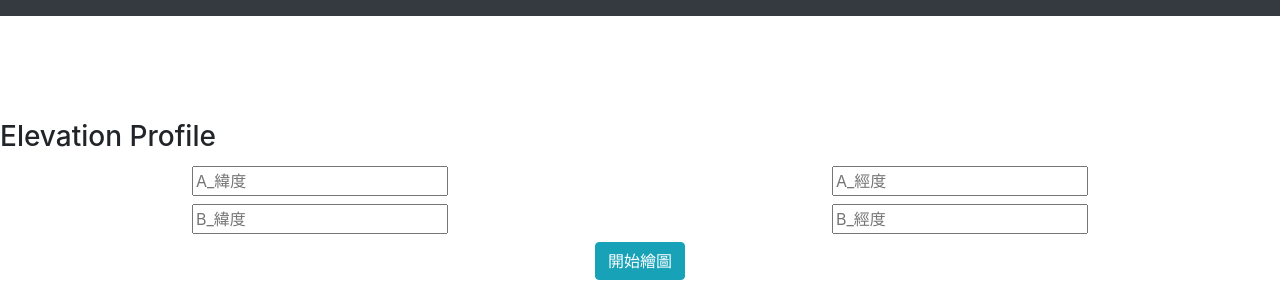
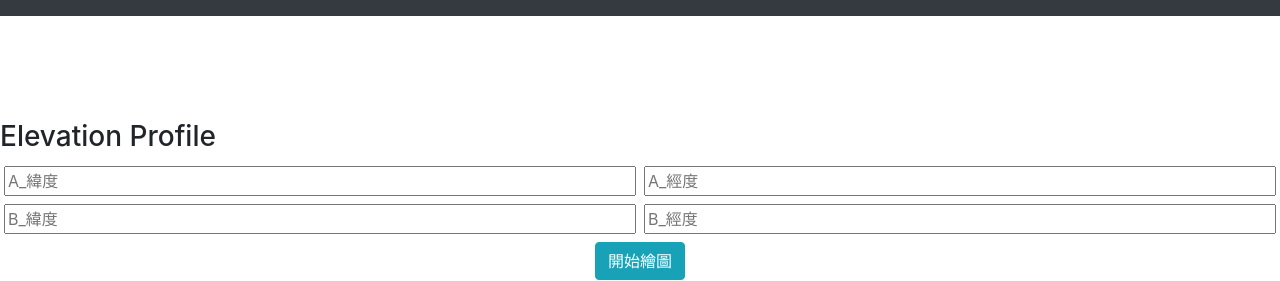
Before and after one commit to macTracyHuang/Microwave-Link-Path-Profiler, a Flask app: page / in a window 1280 px wide. Shown: the top 281 px of the page. Run offline with Flask 2, Linux system fonts and the light colour scheme; a user stored in the database is signed in; some libraries are stand-ins or nearby versions.

Commit message:
fix text width

```diff
--- a/templates/main.html
+++ b/templates/main.html
@@ -23,16 +23,17 @@ Elevation Profile
 
 <body>
   <div class="d-flex justify-content-around">
-    <input type="text" class="site_a my-1" id="lat_a" name="lat_a" value="" placeholder="A_緯度">
-    <input type="text" class="site_a my-1" id="lng_a" name="lng_a" value="" placeholder="A_經度">
+    <input type="text" class="site_a my-1 w-50 mx-1" id="lat_a" name="lat_a" value="" placeholder="A_緯度">
+    <input type="text" class="site_a my-1 w-50 mx-1" id="lng_a" name="lng_a" value="" placeholder="A_經度">
   </div>
   <div class="d-flex justify-content-around">
-    <input type="text" class="site_b my-1" id="lat_b" name="lat_b" value="" placeholder="B_緯度">
-    <input type="text" class="site_b my-1" id="lng_b" name="lng_b" value="" placeholder="B_經度">
+    <input type="text" class="site_b my-1 w-50 mx-1" id="lat_b" name="lat_b" value="" placeholder="B_緯度">
+    <input type="text" class="site_b my-1 w-50 mx-1" id="lng_b" name="lng_b" value="" placeholder="B_經度">
   </div>
   <div class="d-flex justify-content-around">
     <button class="btn btn-info my-1" type="button" id="btn_generate">開始繪圖</button>
   </div>
+
   <div id="map" style="height:250px;"></div>
   <div id="elevation_chart"></div>
 </body>
```
